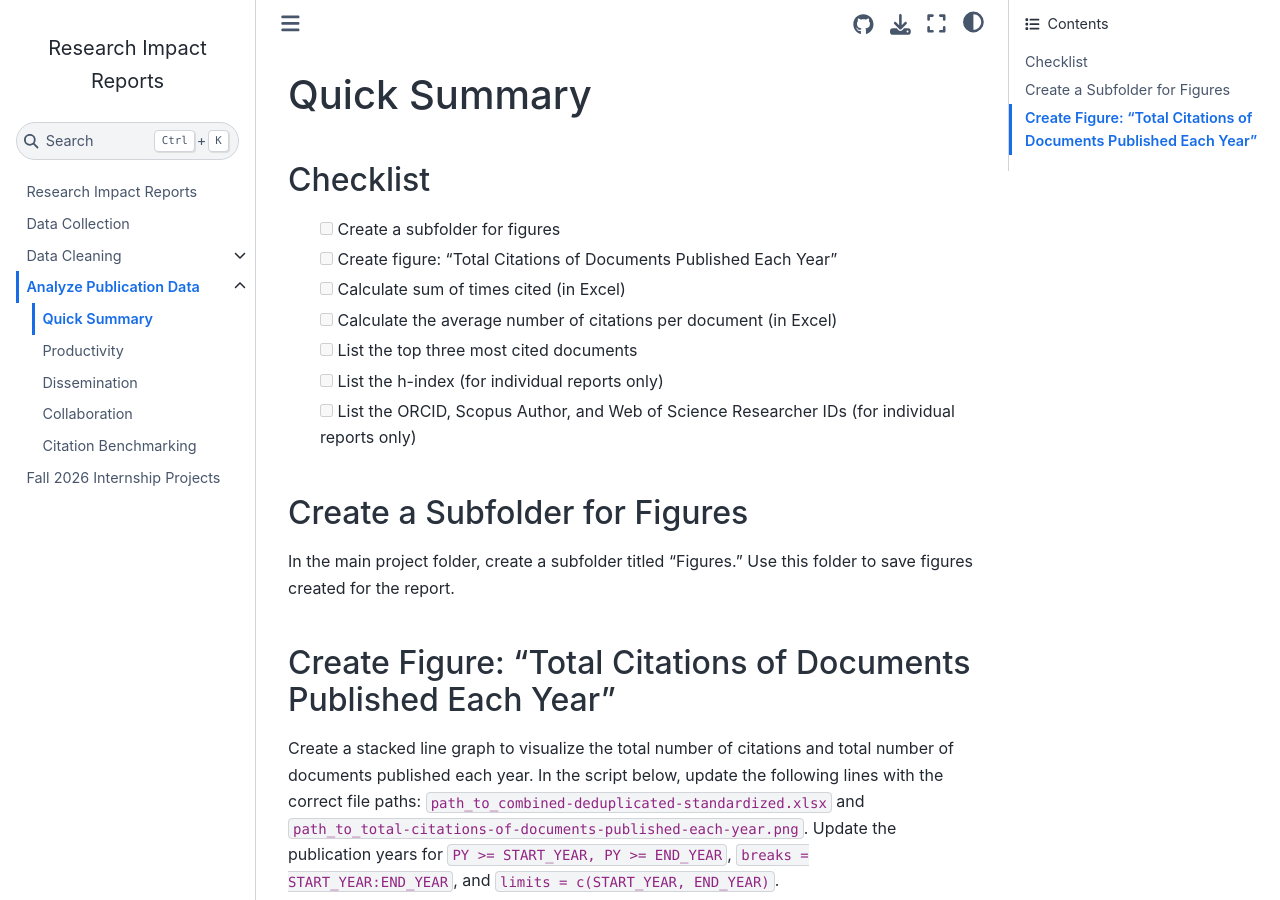
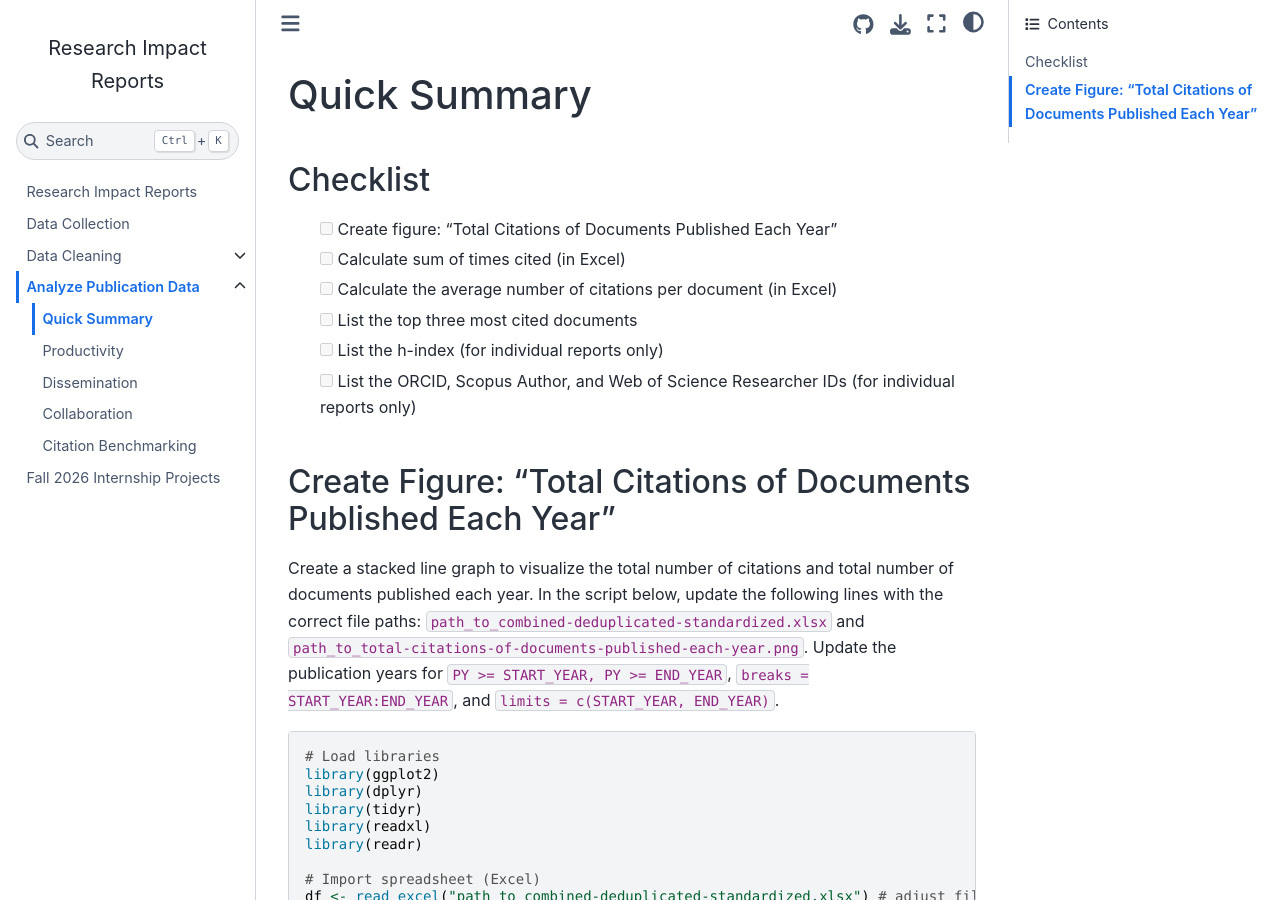
Before and after one commit to vvlooking/research-impact, a Jupyter Book: the page built from website/analyze-data-quick-summary.md, in a window 1280 px wide and 900 px high. Built offline with Jupyter Book 1.0.4 settings and Sphinx 7.4.7 and the Sphinx Book theme 1.1.4, drawn with Linux system fonts in a browser that asks for light colours.

Commit message:
Update analyze-data-quick-summary.md

```diff
--- a/website/analyze-data-quick-summary.md
+++ b/website/analyze-data-quick-summary.md
@@ -2,16 +2,12 @@
 
 ## Checklist
 
-- [ ] Create a subfolder for figures
 - [ ] Create figure: "Total Citations of Documents Published Each Year"
 - [ ] Calculate sum of times cited (in Excel)
 - [ ] Calculate the average number of citations per document (in Excel)
 - [ ] List the top three most cited documents
 - [ ] List the h-index (for individual reports only)
 - [ ] List the ORCID, Scopus Author, and Web of Science Researcher IDs (for individual reports only)
-
-## Create a Subfolder for Figures
-In the main project folder, create a subfolder titled "Figures." Use this folder to save figures created for the report.
 
 ## Create Figure: "Total Citations of Documents Published Each Year"
 Create a stacked line graph to visualize the total number of citations and total number of documents published each year. In the script below, update the following lines with the correct file paths: `path_to_combined-deduplicated-standardized.xlsx` and `path_to_total-citations-of-documents-published-each-year.png`. Update the publication years for `PY >= START_YEAR, PY >= END_YEAR`, `breaks = START_YEAR:END_YEAR`, and `limits = c(START_YEAR, END_YEAR)`.
```
